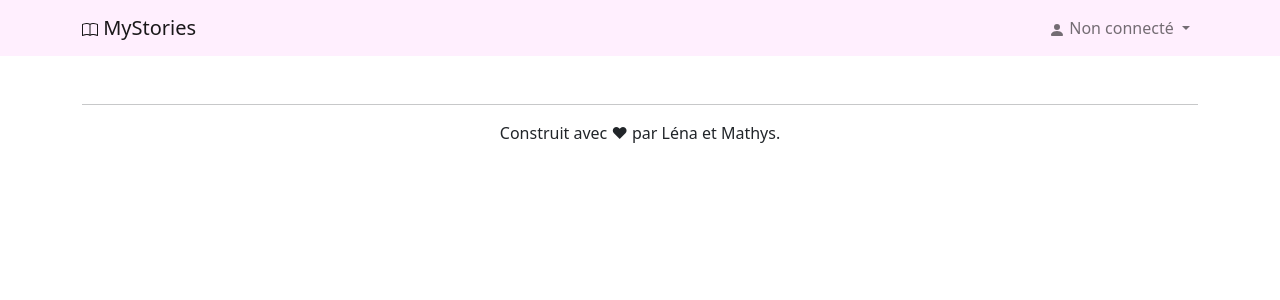
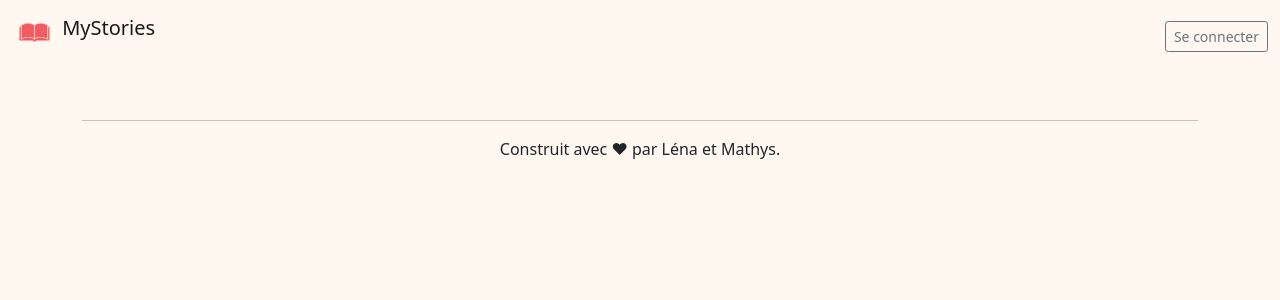
Before and after one commit to MathysTraversier/MyStories, a PHP site: page / in a window 1280 px wide. Shown: the top 300 px of the page. Run offline with PHP 8.4, Linux system fonts and the light colour scheme; data that the repository does not hold is empty.

Commit message:
css changes

```diff
--- /dev/null
+++ b/includes/navbar.php
@@ -0,0 +1,9 @@
+<nav class="navbar navbar-light">
+    <div class="container-fluid">
+        <a class="navbar-brand" href="#" id="myStories">
+            <img src="images\th-removebg-preview 1.png" alt="" width="45" height="45" class="d-inline-block align-text-top">
+            MyStories
+        </a>
+        <button class="btn btn-sm btn-outline-secondary" type="button">Se connecter</button>
+    </div>
+</nav>
--- a/index.php
+++ b/index.php
@@ -9,34 +9,14 @@
     <meta http-equiv="X-UA-Compatible" content="IE=edge">
     <meta name="viewport" content="width=device-width, initial-scale=1.0">
     <link href="https://cdn.jsdelivr.net/npm/bootstrap@5.1.3/dist/css/bootstrap.min.css" rel="stylesheet" integrity="sha384-1BmE4kWBq78iYhFldvKuhfTAU6auU8tT94WrHftjDbrCEXSU1oBoqyl2QvZ6jIW3" crossorigin="anonymous">
-    <link href="style.css" rel="stylesheet">
+    <link rel="stylesheet" href="css/style.css">
     <title>Document</title>
 </head>
 
 <body>
-    <nav class="navbar navbar-expand-lg navbar-light bg-#6f42c1">
-        <div class="container">
-            <div class="navbar-header">
-                <a class="navbar-brand" href="index.php"><svg xmlns="http://www.w3.org/2000/svg" width="16" height="16" fill="currentColor" class="bi bi-book" viewBox="0 0 16 16">
-                        <path d="M1 2.828c.885-.37 2.154-.769 3.388-.893 1.33-.134 2.458.063 3.112.752v9.746c-.935-.53-2.12-.603-3.213-.493-1.18.12-2.37.461-3.287.811V2.828zm7.5-.141c.654-.689 1.782-.886 3.112-.752 1.234.124 2.503.523 3.388.893v9.923c-.918-.35-2.107-.692-3.287-.81-1.094-.111-2.278-.039-3.213.492V2.687zM8 1.783C7.015.936 5.587.81 4.287.94c-1.514.153-3.042.672-3.994 1.105A.5.5 0 0 0 0 2.5v11a.5.5 0 0 0 .707.455c.882-.4 2.303-.881 3.68-1.02 1.409-.142 2.59.087 3.223.877a.5.5 0 0 0 .78 0c.633-.79 1.814-1.019 3.222-.877 1.378.139 2.8.62 3.681 1.02A.5.5 0 0 0 16 13.5v-11a.5.5 0 0 0-.293-.455c-.952-.433-2.48-.952-3.994-1.105C10.413.809 8.985.936 8 1.783z" />
-                    </svg></i> MyStories</a>
-            </div>
-            <div class="nav-item dropdown" id="navbar-collapse-target">
-                <ul class="nav navbar-nav navbar-right">
-                    <li class="nav-item dropdown">
-                        <a class="nav-link dropdown-toggle" href="#" id="navbarDropdownMenuLink" role="button" data-bs-toggle="dropdown" aria-expanded="false">
-                            <svg xmlns="http://www.w3.org/2000/svg" width="16" height="16" fill="currentColor" class="bi bi-person-fill" viewBox="0 0 16 16">
-                                <path d="M3 14s-1 0-1-1 1-4 6-4 6 3 6 4-1 1-1 1H3zm5-6a3 3 0 1 0 0-6 3 3 0 0 0 0 6z" />
-                            </svg> </span>Non connecté
-                        </a>
-                        <ul class="dropdown-menu" aria-labelledby="navbarDropdownMenuLink">
-                            <li><a class="dropdown-item" href="login.php">Se connecter</a></li>
-                        </ul>
-                    </li>
-                </ul>
-            </div>
-        </div>
-    </nav>
+    <?php
+    require("includes/navbar.php");
+    ?>
 
     <div class="container mt-5">
         <?php
--- a/style.css
+++ /dev/null
@@ -1,50 +0,0 @@
-article a{
-    color: #4D0892;
-    text-decoration: none;
-    font-weight: normal;
-}
-.movieImage{
-    border-radius: 7px;
-    border: 4px solid white;
-    box-shadow: 1px 1px 10px #555;
-}
-.img-responsive, .thumbnail>img, .thumbnail a>img, .carousel-inner>.item>img, .carousel-inner>.item>a>img {
-    display: block;
-    max-width: 100%;
-    height: auto;
-}
-.jumbotron{
-    padding: 30px 15px;
-    margin-bottom: 30px;
-    color: inherit;
-    background-color: #eee;
-}
-.container .jumbotron, .container-fluid .jumbotron {
-    border-radius: 6px;
-}
-.container .jumbotron, .container-fluid .jumbotron {
-    padding-right: 60px;
-    padding-left: 60px;
-    padding: 48px;
-}
-.jumbotron p {
-    margin-bottom: 15px;
-    font-size: 21px;
-    font-weight: 300;
-}
-.well{
-    min-height: 20px;
-    padding: 19px;
-    margin-bottom: 20px;
-    background-color: #f5f5f5;
-    border: 1px solid #e3e3e3;
-    border-radius: 4px;
-    -webkit-box-shadow: inset 0 1px 1px rgb(0 0 0 / 5%);
-    box-shadow: inset 0 1px 1px rgb(0 0 0 / 5%);
-}
-nav{
-    background-color: #FFEFFE;
-}
-.navbar-brand{
-    color: #4D0892;
-}
```
Also changed, not shown: css/style.css (+45 -0 lines).
